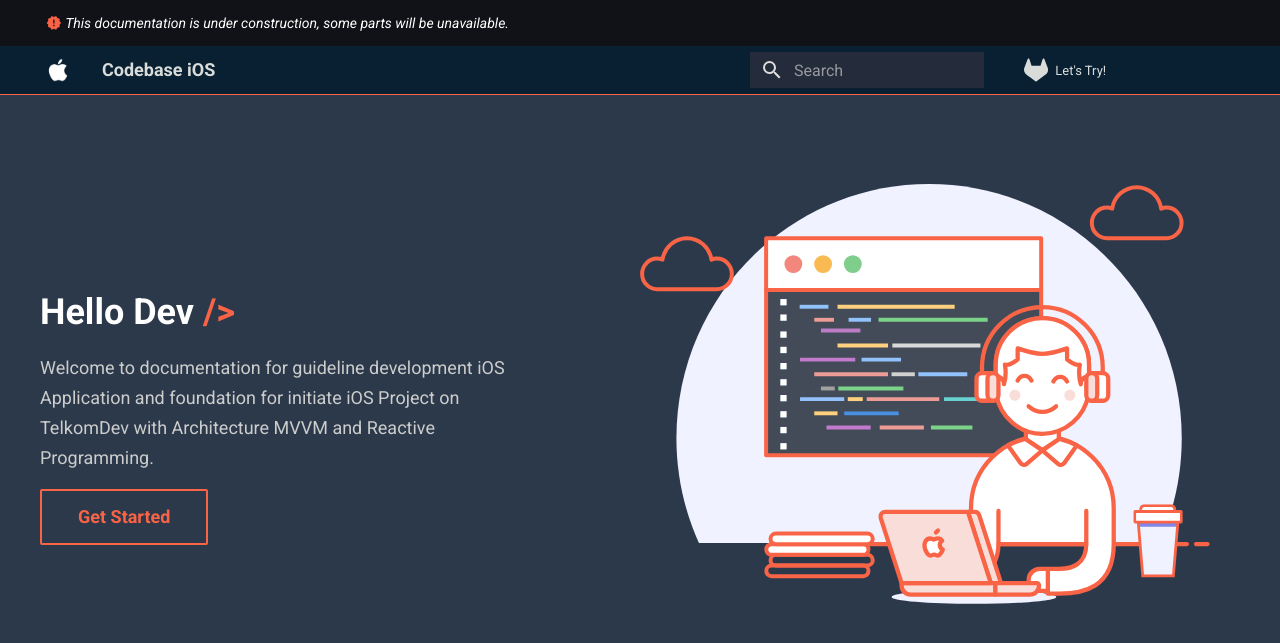
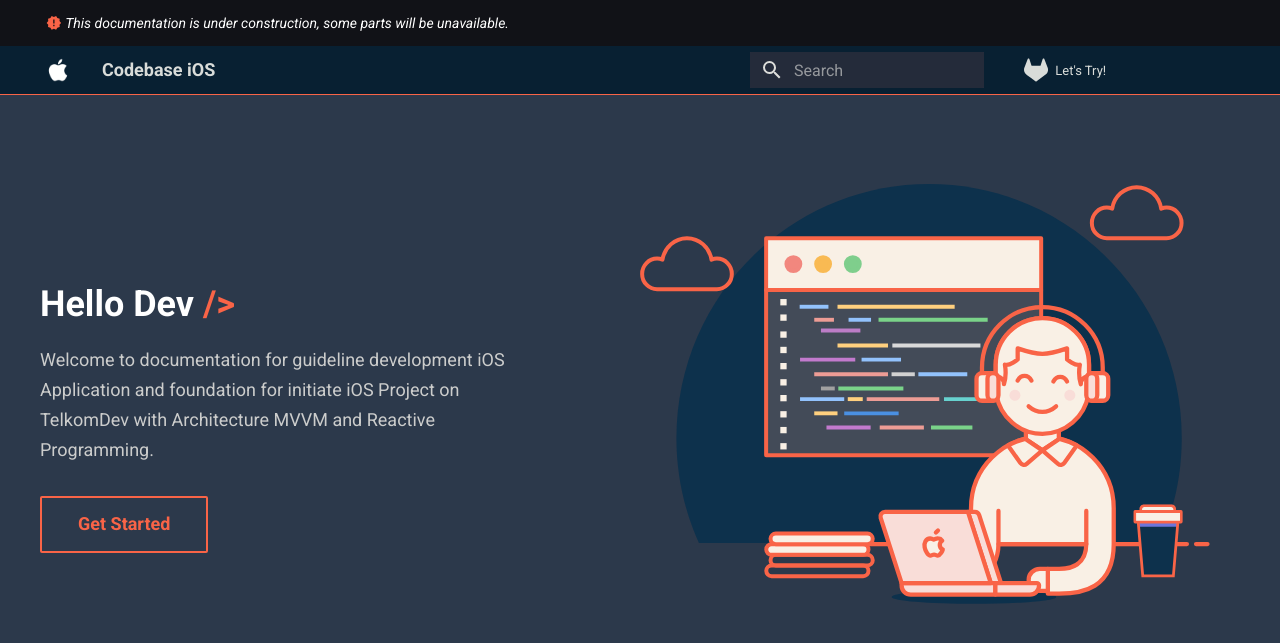
Before and after one commit to arifrach31/doc-codebase-ios, an MkDocs documentation site: the page built from docs/src/index.md, in a window 1280 px wide. Shown: the top 643 px of the page. Built offline with MkDocs 1.6.1 and Material for MkDocs 9.7.7, drawn with Linux system fonts in a browser that asks for light colours; nearby versions of some CDN libraries.

Commit message:
Change Directory, Change Image Landing Page and Adding New Pages

```diff
--- a/docs/src/stylesheets/extra-9f2612b5f7.css
+++ b/docs/src/resources/stylesheets/extra-9f2612b5f7.css
@@ -1261,7 +1261,7 @@
     color: var(--md-primary-fg-color);
 }
 [data-md-color-scheme="swifty-dark"] .md-tabs__link:hover {
-    color: var(--md-accent-fg-color);
+    color: #fea28f;
 }
 [data-md-color-scheme="swifty-dark"] .md-hero {
     color: var(--md-text-color);
@@ -1278,7 +1278,7 @@
 }
 [data-md-color-scheme="swifty-dark"] .md-nav__link:focus,
 [data-md-color-scheme="swifty-dark"] .md-nav__link:hover {
-    color: var(--md-accent-fg-color);
+    color: #fea28f;
 }
 [data-md-color-scheme="swifty-dark"] .md-search__input {
     color: var(--md-text-color);
@@ -1366,6 +1366,11 @@
 .md-typeset__scrollwrap:hover {
     scrollbar-color: var(--md-accent-fg-color) transparent;
 }
+
+.md-typeset h1 {
+    color: white;
+    font-weight: bold;
+}
 @media screen and (max-width: 59.9375em) {
     .md-header-nav__scheme {
         padding-right: 0;
--- a/docs/theme/overrides/home.html
+++ b/docs/theme/overrides/home.html
@@ -271,6 +271,7 @@
     transition: color 125ms;
     background-color: 125ms;
     border-color: 125ms;
+    margin-top: 15px;
   }
 
   .component-wrapper a:hover {
@@ -292,14 +293,14 @@
             <div class="first-column">
               <h3>Hello Dev <span style="color: var(--md-primary-fg-color);">/></span></h3>
               <p> {{ config.site_description }} </p>
-              <a href="{{ page.next_page.url | url }}" title="{{ page.next_page.title | e }}" class="md-button md-button--primary">
+              <a href="pages/introduction/prerequisite" title="Get Started" class="md-button md-button--primary">
                 Get Started
               </a>
             </div>
             <div class="second-column">
               <div class="image-wrapper">
                 <img
-                  src="assets/images/programmer.svg"
+                  src="resources/assets/images/illustration.svg"
                   alt="devbase"
                   draggable="false"
                 >
--- a/mkdocs.yml
+++ b/mkdocs.yml
@@ -11,8 +11,8 @@
 theme:
   name: material
   custom_dir: docs/theme
-  logo: assets/icon/icon.png
-  favicon: assets/icon/icon.png
+  logo: resources/assets/icon/icon.png
+  favicon: resources/assets/icon/icon.png
   icon:
     repo: fontawesome/brands/gitlab
   palette:
@@ -30,8 +30,8 @@
     - search.share
 
 extra_css:
-  - stylesheets/hint.min.css
-  - stylesheets/extra-9f2612b5f7.css
+  - resources/stylesheets/hint.min.css
+  - resources/stylesheets/extra-9f2612b5f7.css
 
 plugins:
   - search
@@ -53,6 +53,8 @@
     - Introduction:
       - Prerequisite: pages/introduction/prerequisite.md
       - Architecture: pages/introduction/architecture.md
+    - Networking:
+      - Integration API: pages/networking/integration-api.md
 
 markdown_extensions:
   - pymdownx.highlight
```
Also changed, not shown: docs/src/pages/introduction/architecture.md (added), docs/src/pages/introduction/prerequisite.md (added), docs/src/pages/networking/integration-api.md (added), docs/src/resources/assets/icon/icon.png (renamed from docs/src/assets/icon/icon.png), docs/src/resources/assets/images/illustration.svg, docs/src/resources/stylesheets/hint.min.css (renamed from docs/src/stylesheets/hint.min.css), 2 other files.
